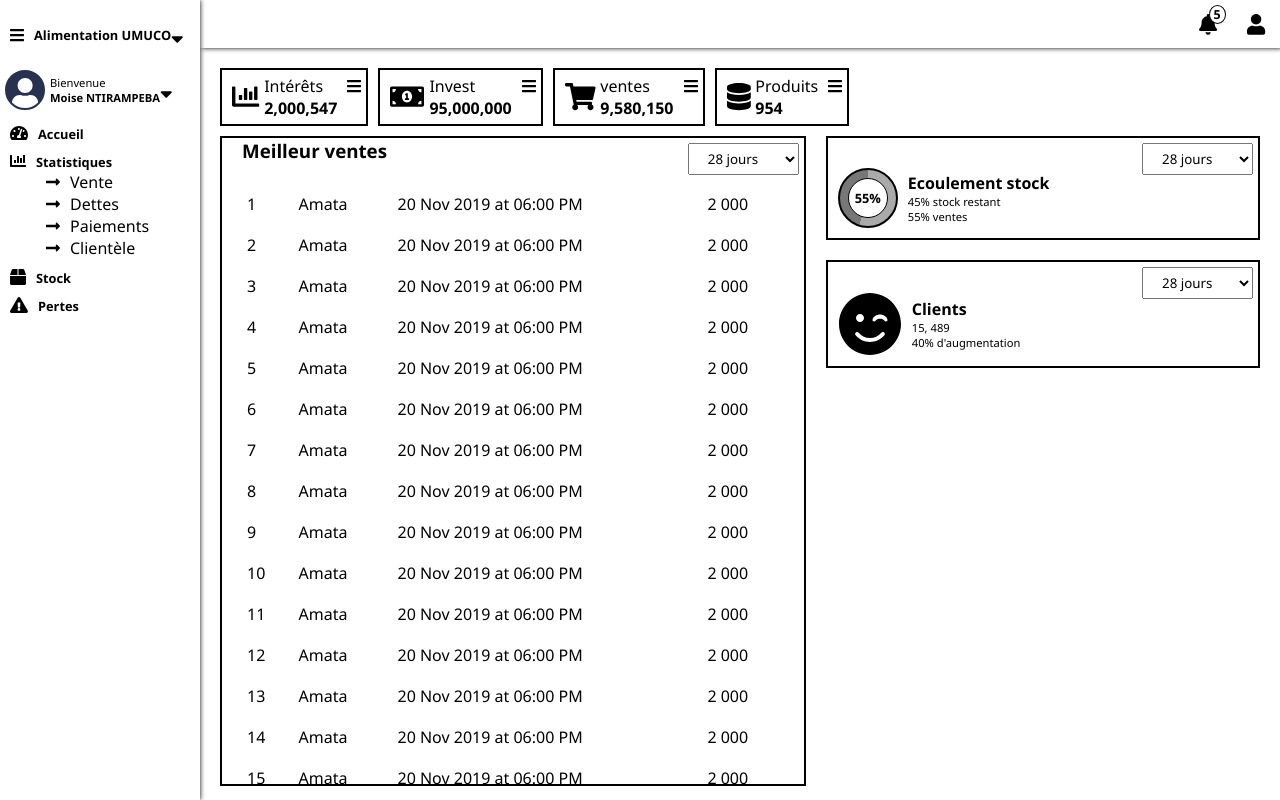
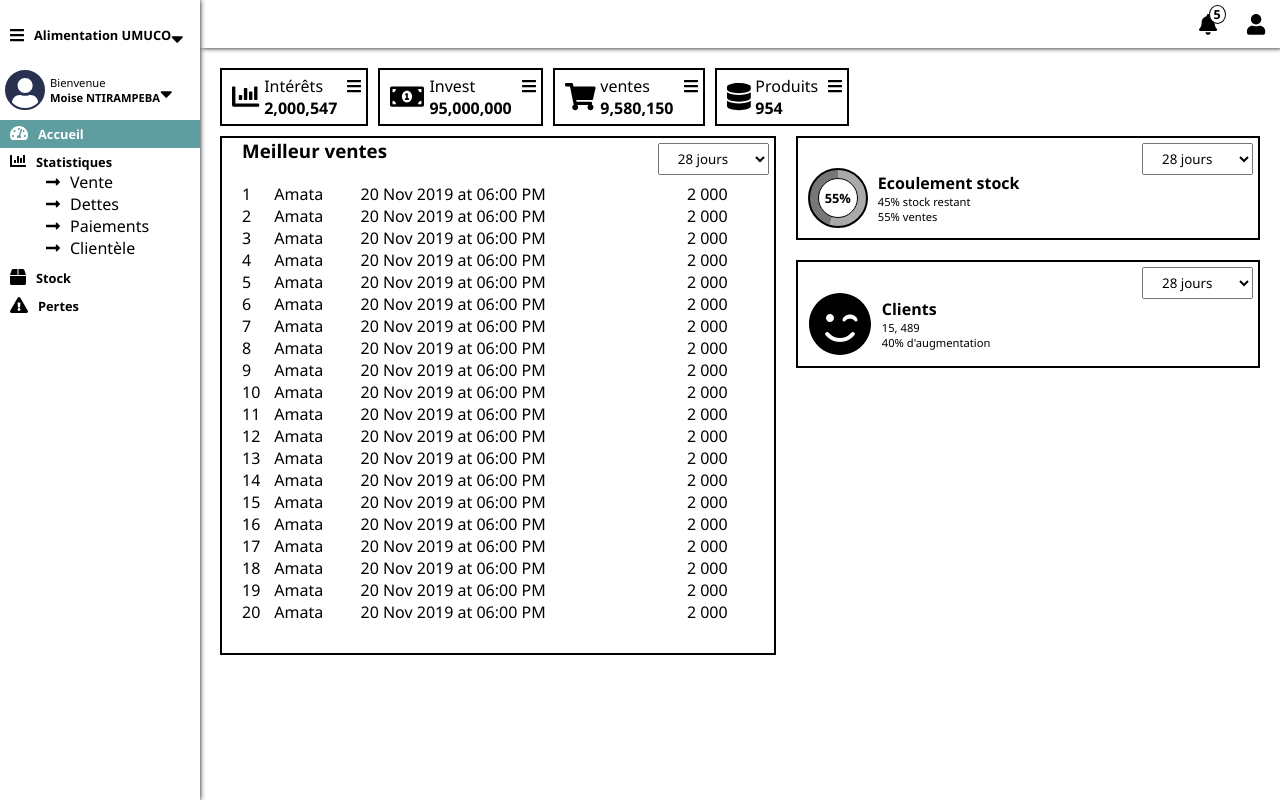
Before and after one commit to hogiburundi/urufatanamende_ui, a Vue app: page / in a window 1280 px wide. Both pictures are taken after typing "Sample", "Sample123" into the empty fields and a click on the button "Connexion". Built offline with nearby package versions, Linux system fonts and the light colour scheme.

Commit message:
used router-links in menu

```diff
--- a/src/components/menus.vue
+++ b/src/components/menus.vue
@@ -29,40 +29,54 @@
 		</div>
 		<ContextMenu/>
 	</div>
-	<div class="submenus clickable" @click="$router.push('/').catch(()=>{})">
+	<router-link to="/" v-slot="{ href, navigate, isExactActive }">
+		<div class="submenus menu" @click="navigate" :class="{'active':isExactActive}">
 			<fa class="img" icon="tachometer-alt"/>
 			<div class="name">Accueil</div>
 		</div>
+	</router-link>
 	<div class="submenus">
 		<fa class="img" icon="chart-bar"/>
 		<div>
 			<div class="name">Statistiques</div>
-			<div class="element">
+			<router-link to="/produit" v-slot="{ href, navigate, isActive }">
+				<div class="element" @click="navigate" :class="{'active':isActive}">
 					<fa class="img" icon="long-arrow-alt-right"/>
 					<div>Vente</div>
 				</div>
-			<div class="element">
+			</router-link>
+			<router-link to="/dettes" v-slot="{ href, navigate, isActive }">
+				<div class="element" @click="navigate" :class="{'active':isActive}">
 					<fa class="img" icon="long-arrow-alt-right"/>
 					<div>Dettes</div>
 				</div>
-			<div class="element">
+			</router-link>
+			<router-link to="/paiments" v-slot="{ href, navigate, isActive }">
+				<div class="element" @click="navigate" :class="{'active':isActive}">
 					<fa class="img" icon="long-arrow-alt-right"/>
 					<div>Paiements</div>
 				</div>
-			<div class="element">
+			</router-link>
+			<router-link to="/clients" v-slot="{ href, navigate, isActive }">
+				<div class="element" @click="navigate" :class="{'active':isActive}">
 					<fa class="img" icon="long-arrow-alt-right"/>
 					<div>Clientèle</div>
 				</div>
+			</router-link>
 		</div>
 	</div>
-	<div class="submenus clickable">
+	<router-link to="/stock" v-slot="{ href, navigate, isExactActive }">
+		<div class="submenus menu" @click="navigate" :class="{'active':isExactActive}">
 			<fa class="img" icon="box"/>
 			<div class="name">Stock</div>
 		</div>
-	<div class="submenus clickable">
+	</router-link>
+	<router-link to="/pertes" v-slot="{ href, navigate, isExactActive }">
+		<div class="submenus menu" @click="navigate" :class="{'active':isExactActive}">
 			<fa class="img" icon="exclamation-triangle"/>
 			<div class="name">Pertes</div>
 		</div>
+	</router-link>
 </div>
 </template>
 <script>
@@ -124,9 +138,11 @@ export default{
 .element{
 	display: flex;
 	align-items: center;
+	padding-right: 10px;
 }
-.element:hover, .clickable:hover{
+.element:hover, .menu:hover, .active{
 	background-color: cadetblue;
+	color: white;
 }
 .contextmenu{
 	left: 20px;
--- a/src/router/index.js
+++ b/src/router/index.js
@@ -5,6 +5,7 @@ import Magasin from '../views/Magasin.vue'
 import User from '../views/User.vue'
 import Notifications from '../views/Notifications.vue'
 import Notification from '../views/Notification.vue'
+import Ventes from '../views/Ventes.vue'
 
 Vue.use(VueRouter)
 
@@ -14,6 +15,7 @@ const routes = [
   { path: '/user', name: 'User', component: User},
   { path: '/notifs', name: 'Notifications', component: Notifications},
   { path: '/notifs/:id', name: 'Notification', component: Notification},
+  { path: '/ventes', name: 'Ventes', component: Ventes},
 ]
 
 const router = new VueRouter({
--- a/src/views/Home.vue
+++ b/src/views/Home.vue
@@ -122,7 +122,8 @@ select{
 	right: 0;
 }
 td{
-	padding-right: 10px;
+	padding: 0;
+	height: inherit;
 	white-space: nowrap;
 }
 .table{
--- /dev/null
+++ b/src/views/Ventes.vue
@@ -0,0 +1,14 @@
+<template>
+<div class="ventes">
+</div>
+</template>
+<script>
+export default{
+	data(){
+	},
+	methods:{
+	}
+};
+</script>
+<style scoped>
+</style>
```
Lines whose indentation alone changed are shown as unchanged.
